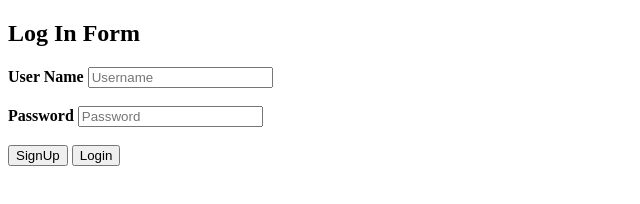
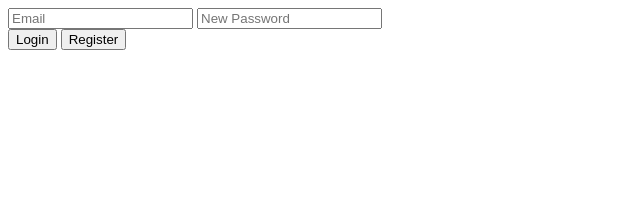
Before and after one commit to mSakib20/Firebase-practice-repo, a plain HTML site: page index.html in a window 1280 px wide. Shown: the whole page, without its empty margins (0-640 px from the left). Drawn offline with Linux system fonts and the light colour scheme.

Commit message:
FIRST WORKING VERSION THANK THE LORD

```diff
--- a/SignUpAndLogin.js
+++ b/SignUpAndLogin.js
@@ -1,30 +1,53 @@
+// Set up our register function
+function register() {
+  // Get all our input fields
+  email = document.getElementsByName('email')[0].value
+  password = document.getElementsByName('password')[0].value
 
-const register = () => {
-  const email = document.getElementsByName('email').value
-  const password = document.getElementsByName('password').value
-
-  console.log(email, password)
-  expression = 	/^(([^<>()[\]\.,;:\s@\"]+(\.[^<>()[\]\.,;:\s@\"]+)*)|(\".+\"))@(([^<>()[\]\.,;:\s@\"]+\.)+[^<>()[\]\.,;:\s@\"]{2,})$/i;
-
-  if (expression.test(email) == true && password > 6) {
-    auth.createUserWithEmailAndPassword(email,password)
-    .then((res) => {
-      console.log(res.email)
-
-    })
-    .catch((err) => {
-      alert(err.message)
-
-    })
+  // Validate input fields
+  if (validate_email(email) == false || validate_password(password) == false) {
+    alert('Bad email or Password')
+    return
+    // Don't continue running the code
   }
 
-  else {
-    if (expression.test(email) == false){
-      alert("wrong email")
-    }
-    if (password <= 6){
-      alert("bad password")
-    }
+  // Move on with Auth
+  auth.createUserWithEmailAndPassword(email, password)
+  .then((userCredential) => {
+    alert(userCredential.user)
+    alert('User Created!!')
+  })
+  .catch((error) => {
+    // Firebase will use this to alert of its errors
+    var error_code = error.code
+    var error_message = error.message
+
+    alert(error_message)
+  })
+}
+
+
+
+
+
+
+// Validate Functions
+function validate_email(email) {
+  expression = /^[^@]+@\w+(\.\w+)+\w$/
+  if (expression.test(email) == true) {
+    // Email is good
+    return true
+  } else {
+    // Email is not good
+    return false
   }
+}
 
+function validate_password(password) {
+  // Firebase only accepts lengths greater than 6
+  if (password < 6) {
+    return false
+  } else {
+    return true
+  }
 }
--- a/index.html
+++ b/index.html
@@ -1,28 +1,34 @@
 <!DOCTYPE html>
 <html>
-<head>
-    <title>Login Form</title>
-</head>
-<body>
-    <form>
-        <h2>Log In Form</h2>
-        <label>
-            <b>User Name</b>
-        </label>
-        <input type="email" name="email" id="Uname" placeholder="Username">
-        <br><br>
-        <label>
-            <b>Password</b>
-        </label>
-        <input type="Password" name="pass" id="Pass" placeholder="Password">
-        <br><br>
-        <input onclick="register()" type="submit" value="SignUp">
-        <input type="submit" value="Login">
-    </form>
-</body>
+    <head>
+        <meta charset="utf-8">
+        <title>Login + Firebase Database</title>
+    </head>
+    <body>
+        <div id="content_container">
+            <div id="form_container">
+                <div id="form_content_container">
+                    <div id="form_content_inner_container">
+                        <input type="email" name="email" id="email" placeholder="Email">
+                        <input type="password" name= "password" id="password" placeholder="New Password">
+
+
+
+                        <div id="button_container">
+                            <button onclick="login()">Login</button>
+                            <button onclick="register()">Register</button>
+                        </div>
+
+                    </div>
+                </div>
+            </div>
+        </div>
+    </body>
     <script src="https://www.gstatic.com/firebasejs/8.6.8/firebase-app.js"></script>
     <script src="https://www.gstatic.com/firebasejs/8.6.8/firebase-auth.js"></script>
     <script src="https://www.gstatic.com/firebasejs/8.6.8/firebase-database.js"></script>
     <script src="firebaseConfig.js"></script>
+    <!-- Our script must be loaded after firebase references -->
     <script src="SignUpAndLogin.js"></script>
+
 </html>
```
Also changed, not shown: firebaseConfig.js (line endings or trailing spaces).
